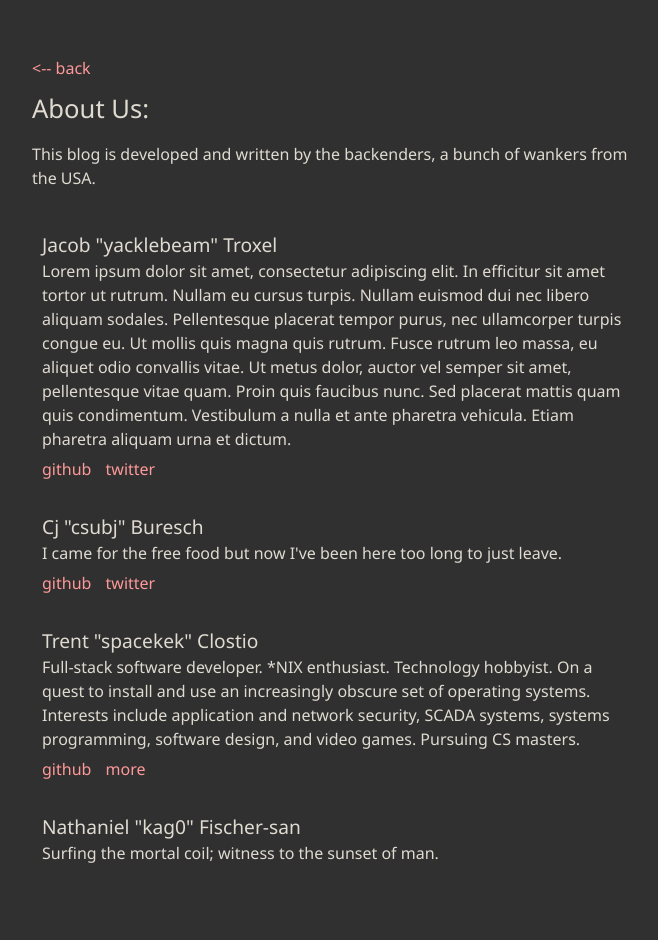
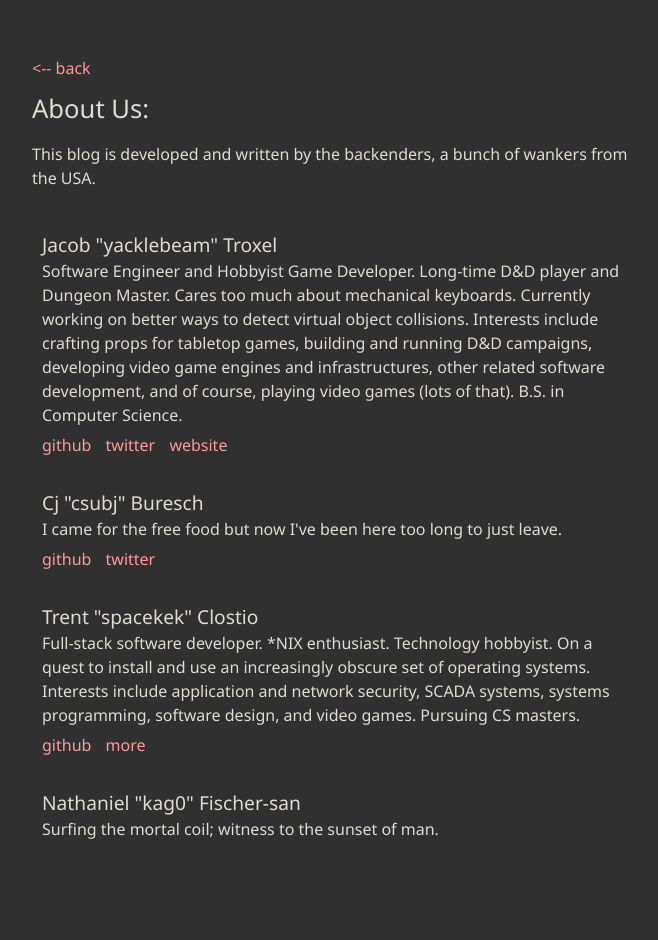
Before and after one commit to blackdoor/blog, a Jekyll site: the page built from about/index.md, in a window 1280 px wide. Shown: the whole page, without its empty margins (308-966 px from the left). Built offline with Jekyll 4.4.1, drawn with Linux system fonts in a browser that asks for light colours; after the commit the page ends 916 px from its top, so only the background shows below that.

Commit message:
Update JT section of about

```diff
--- a/_data/backenders.yml
+++ b/_data/backenders.yml
@@ -1,17 +1,12 @@
 - name: Jacob "yacklebeam" Troxel
-  bio : Lorem ipsum dolor sit amet, consectetur adipiscing elit. In efficitur
-       sit amet tortor ut rutrum. Nullam eu cursus turpis. Nullam euismod
-       dui nec libero aliquam sodales. Pellentesque placerat tempor purus,
-       nec ullamcorper turpis congue eu. Ut mollis quis magna quis rutrum.
-       Fusce rutrum leo massa, eu aliquet odio convallis vitae. Ut metus dolor,
-       auctor vel semper sit amet, pellentesque vitae quam. Proin quis faucibus
-       nunc. Sed placerat mattis quam quis condimentum. Vestibulum a nulla et
-       ante pharetra vehicula. Etiam pharetra aliquam urna et dictum.
+  bio : Software Engineer and Hobbyist Game Developer. Long-time D&D player and Dungeon Master.  Cares too much about mechanical keyboards.  Currently working on better ways to detect virtual object collisions.  Interests include crafting props for tabletop games, building and running D&D campaigns, developing video game engines and infrastructures, other related software development, and of course, playing video games (lots of that).  B.S. in Computer Science.
   websites:
     - name: github
       url : https://github.com/yacklebeam?tab=repositories
     - name: twitter
       url : https://twitter.com/yacklebeam
+    - name: website
+      url: https://yacklebeam.github.io
 
 - name: Cj "csubj" Buresch
   bio : I came for the free food but now I've been here too long to just leave.
```
